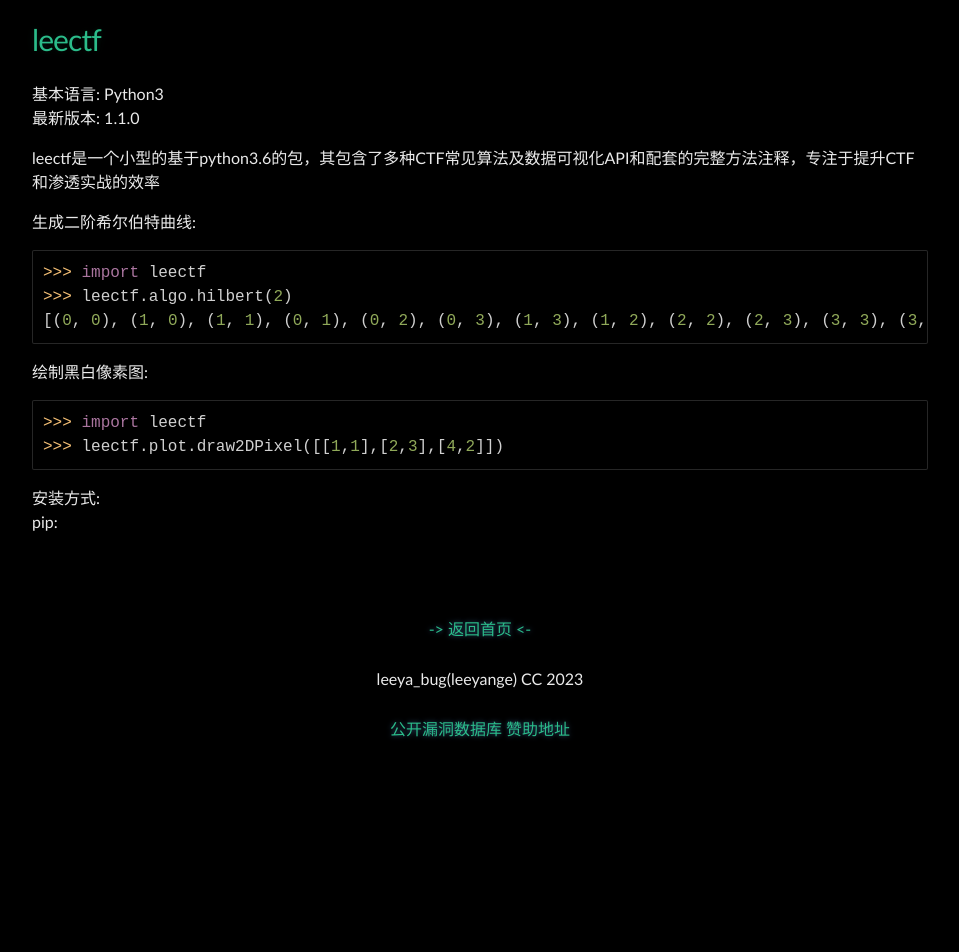
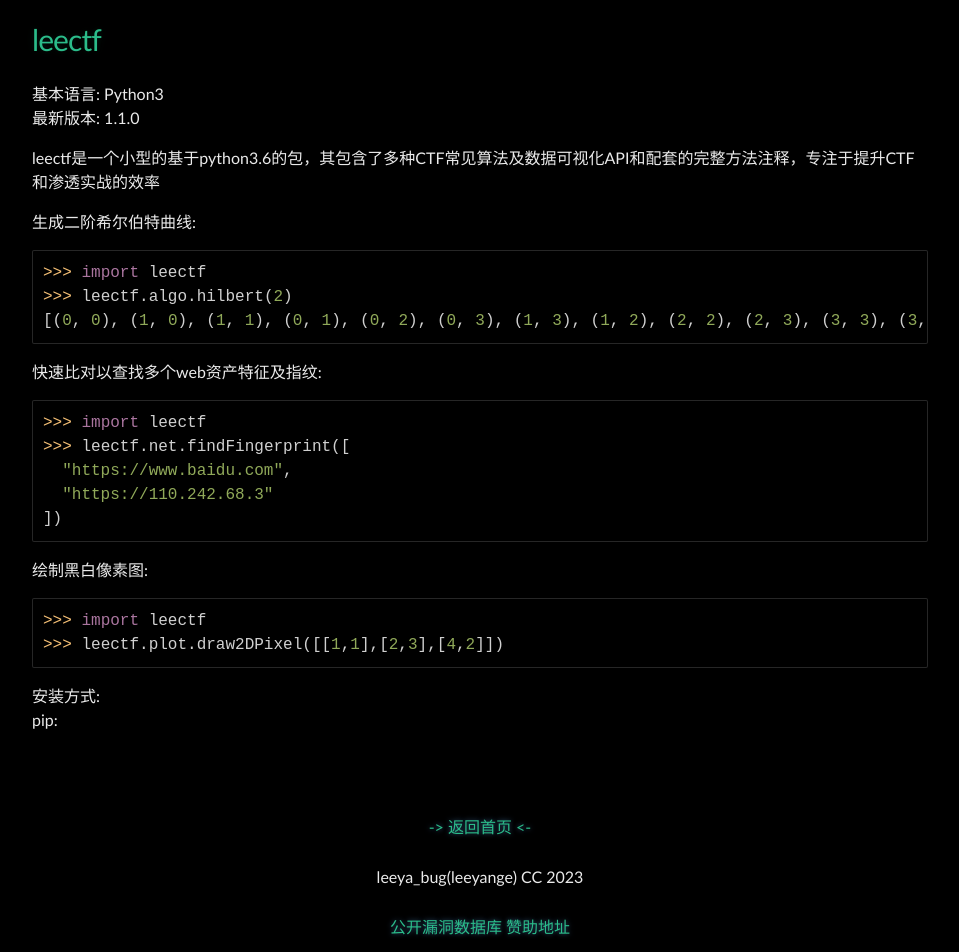
Before and after one commit to Leeyangee/leeyangee.github.io, a Jekyll site: the page built from opensource.md, in a window 1280 px wide. Shown: the part 433-1385 px from the top of the page, without its empty margins (160-1119 px from the left). Built offline with Jekyll 4.4.1, drawn with Linux system fonts in a browser that asks for light colours; before the commit the page ends 1187 px from its top, so only the background shows below that.

Commit message:
Update opensource.md

````diff
--- a/opensource.md
+++ b/opensource.md
@@ -16,11 +16,22 @@ leectf是一个小型的基于python3.6的包，其包含了多种CTF常见算
 [(0, 0), (1, 0), (1, 1), (0, 1), (0, 2), (0, 3), (1, 3), (1, 2), (2, 2), (2, 3), (3, 3), (3, 2), (3, 1), (2, 1), (2, 0), (3, 0)]
 ```
 
+快速比对以查找多个web资产特征及指纹:
+```py
+>>> import leectf
+>>> leectf.net.findFingerprint([
+  "https://www.baidu.com",
+  "https://110.242.68.3"
+])
+```
+
 绘制黑白像素图:
 ```py
 >>> import leectf
 >>> leectf.plot.draw2DPixel([[1,1],[2,3],[4,2]])
 ```
 
+
+
 安装方式:
 pip: <font color="red"></font>
````
